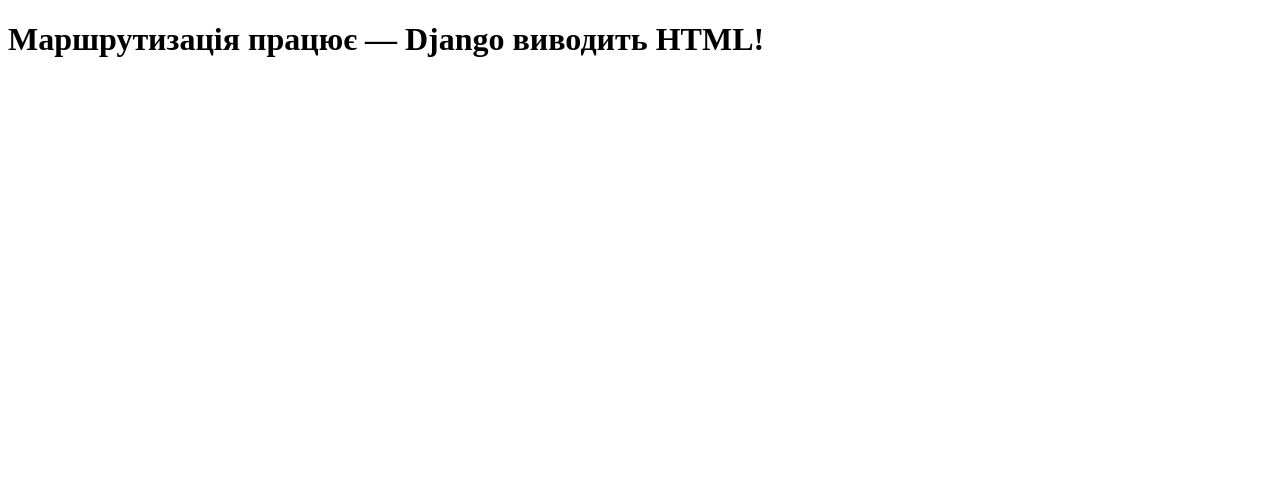
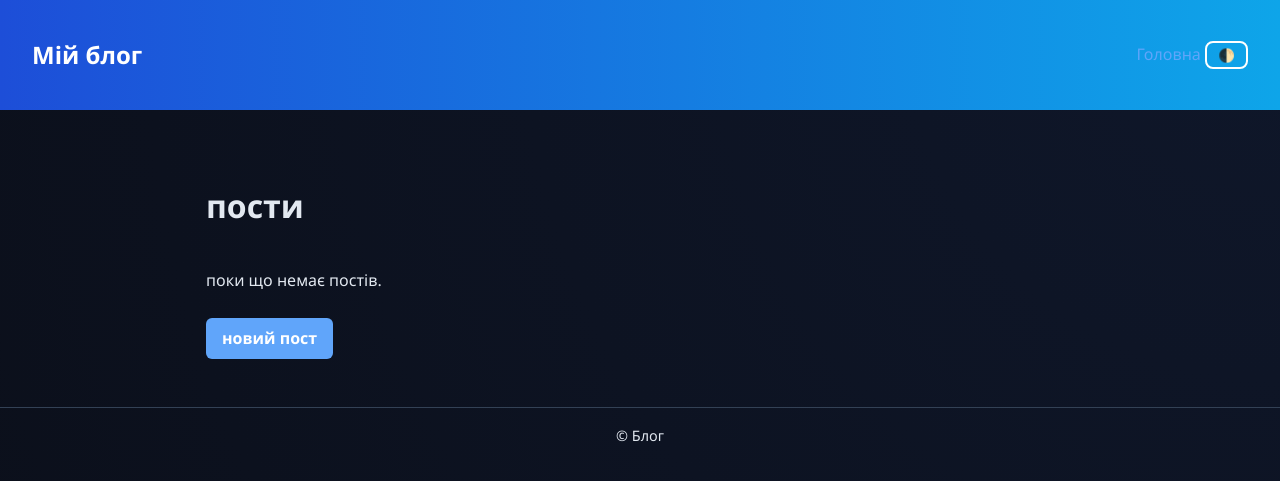
Before and after one commit to Nazar45168/Django, a Django app: page / in a window 1280 px wide. Shown: the top 481 px of the page. Run offline with Django 5.2, Linux system fonts and the light colour scheme; data that the repository does not hold is empty.

Commit message:
last commit

```diff
--- a/blog/templates/blog/index.html
+++ b/blog/templates/blog/index.html
@@ -1,5 +1,21 @@
-<!doctype html>
-<html lang="uk">
-<head><meta charset="utf-8"><title>Головна</title></head>
-<body><h1>Маршрутизація працює — Django виводить HTML!</h1></body>
-</html>
+{% extends "base.html" %}
+{% block title %}мій блог{% endblock %}
+
+{% block content %}
+<h1>пости</h1>
+
+<div class="grid">
+  {% for post in posts %}
+    <article class="card">
+      <h3><a href="{% url 'post_detail' post.pk %}">{{ post.title }}</a></h3>
+      <p>{{ post.text|truncatechars:160 }}</p>
+      <a class="btn" href="{% url 'post_detail' post.pk %}">читати</a>
+      <a class="btn" href="{% url 'post_edit' post.pk %}">редагувати</a>
+    </article>
+  {% empty %}
+    <p>поки що немає постів.</p>
+  {% endfor %}
+</div>
+
+<a class="btn" href="{% url 'post_new' %}">новий пост</a>
+{% endblock %}
--- a/mysite/settings.py
+++ b/mysite/settings.py
@@ -55,7 +55,7 @@
 TEMPLATES = [
     {
         'BACKEND': 'django.template.backends.django.DjangoTemplates',
-        'DIRS': [BASE_DIR / 'templates'],
+        'DIRS': [BASE_DIR / 'templates'],   # тут твій base.html
         'APP_DIRS': True,
         'OPTIONS': {
             'context_processors': [
@@ -121,3 +121,5 @@
 # https://docs.djangoproject.com/en/5.2/ref/settings/#default-auto-field
 
 DEFAULT_AUTO_FIELD = 'django.db.models.BigAutoField'
+
+STATICFILES_DIRS = [BASE_DIR / "static"]
```
Also changed, not shown: blog/templates/blog/post_detail.html (added, +8 -0 lines), blog/templates/blog/post_list.html (added, +11 -0 lines).
